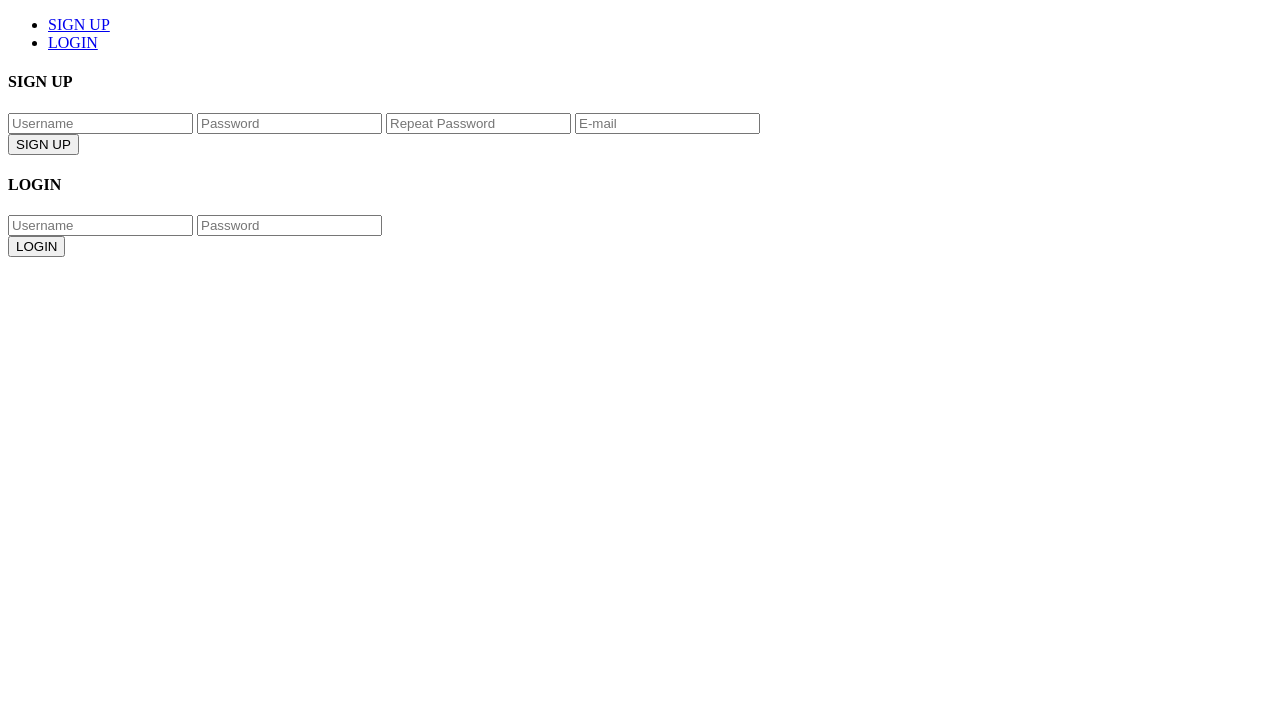
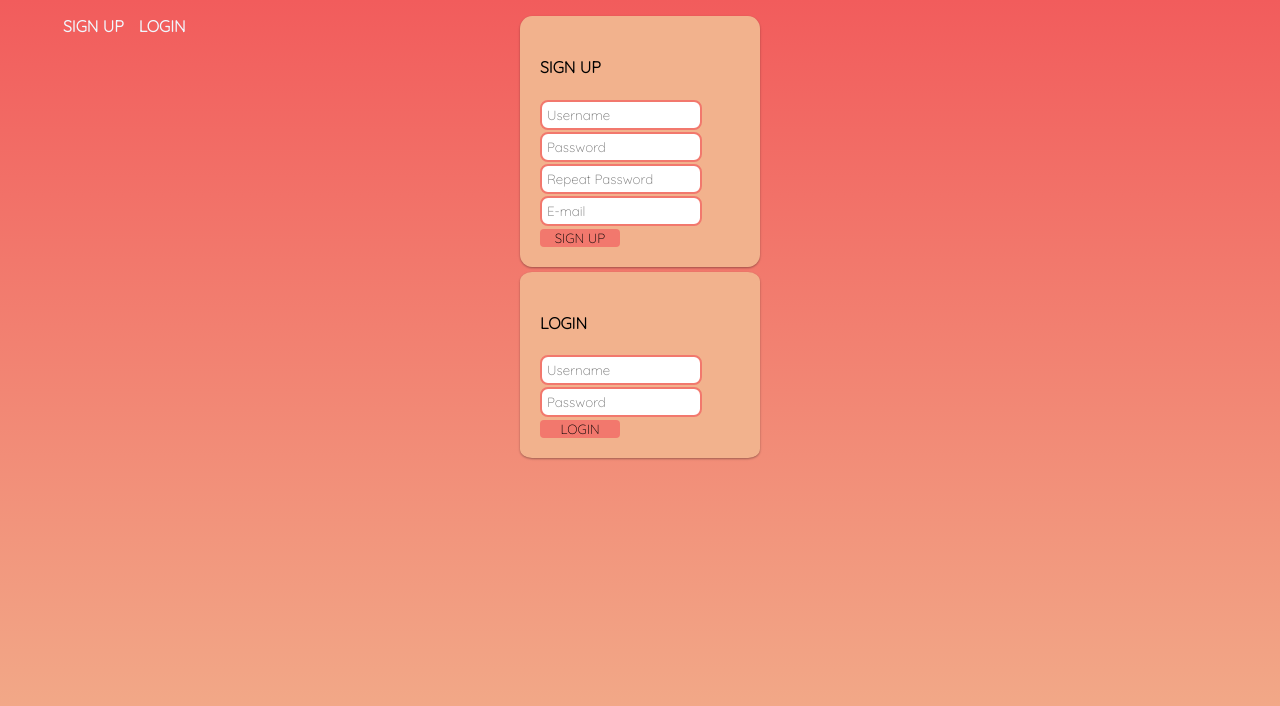
Before and after one commit to Casher1no/Projects, a PHP site: page / in a window 1280 px wide. Shown: the top 706 px of the page. Run offline with PHP 8.4, Linux system fonts and the light colour scheme.

Commit message:
Update index.php

```diff
--- a/Login-System/index.php
+++ b/Login-System/index.php
@@ -11,11 +11,78 @@ session_start();
     <meta charset="UTF-8">
     <meta http-equiv="X-UA-Compatible" content="IE=edge">
     <meta name="viewport" content="width=device-width, initial-scale=1.0">
+    <link href="https://fonts.googleapis.com/css2?family=Dosis:wght@200&family=Quicksand:wght@300&display=swap" rel="stylesheet">
     <title>Login</title>
+    <style>
+    *{
+        font-family: 'Quicksand', sans-serif;
+    }
+    body {
+        background: rgb(242, 92, 92);
+        background: linear-gradient(180deg, rgba(242, 92, 92, 1) 0%, rgba(242, 178, 141, 1) 100%);
+        background-repeat: no-repeat;
+        background-attachment: fixed;
+    }
+
+    ul {
+        list-style-type: none;
+    }
+    li{
+        float: left;
+        padding-left: 15px;
+
+    }
+    a{
+        font-weight: bolder;
+    }
+    a:link, a:visited{
+        text-decoration: none;
+        color: aliceblue;
+    }
+    a:hover{
+        color: blueviolet;
+        transition: .2s;
+    }
+    button{
+        border: none;
+        border-radius: 4px;
+        background-color: #F2786D;
+        width: 80px;
+        margin: auto;
+    }
+    button:hover{
+        background-color: #F25C5C;
+        transition: .2s;
+    }
+
+    .index-login-signup,
+    .index-login-login {
+        padding: 20px;
+        border: 1px;
+        border-radius: 5%;
+        margin: auto;
+        width: 200px;
+        background-color: #F2B28D;
+        box-shadow: rgba(0, 0, 0, 0.12) 0px 1px 3px, rgba(0, 0, 0, 0.24) 0px 1px 2px;
+        margin-top: 5px;
+
+    }
+
+
+    input {
+        padding: 5px;
+        margin: 1px 0;
+        display: inline-block;
+        border: 2px solid #F2786D;
+        border-radius: 8px;
+        box-sizing: border-box;
+    }
+    </style>
 </head>
 
 <body>
-    <div>
+    <div class="main-ui">
+        <div class="ui-login-signup">
             <ul>
                 <?php
                 if (isset($_SESSION["userid"])) {
@@ -32,6 +99,7 @@ session_start();
             ?>
 
             </ul>
+        </div>
 
         <div class="index-login-signup">
             <h4>SIGN UP</h4>
```
Lines whose indentation alone changed are shown as unchanged.
